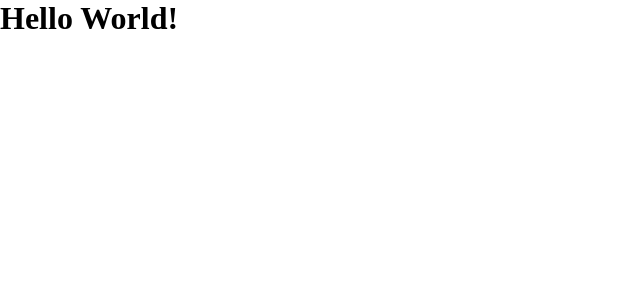
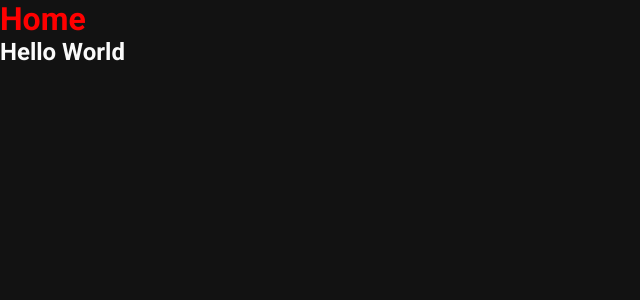
Before and after one commit to MACHADOKING/Instagram-Fullstack-JS, a React (Vite) app in the folder frontend/: page / in a window 1280 px wide. Shown: the top 300 px of the page, without its empty margins (0-640 px from the left). Built offline with nearby package versions, Linux system fonts and the light colour scheme.

Commit message:
Feat: configuring react router

```diff
--- a/frontend/package.json
+++ b/frontend/package.json
@@ -10,8 +10,11 @@
     "preview": "vite preview"
   },
   "dependencies": {
+    "@reduxjs/toolkit": "^1.9.5",
     "react": "^18.2.0",
-    "react-dom": "^18.2.0"
+    "react-dom": "^18.2.0",
+    "react-icons": "^4.10.1",
+    "react-router-dom": "^6.14.0"
   },
   "devDependencies": {
     "@types/react": "^18.0.37",
--- a/frontend/src/App.jsx
+++ b/frontend/src/App.jsx
@@ -1,10 +1,23 @@
 import "./App.css";
+
+// Router
+import { BrowserRouter, Routes, Route, Navigate } from "react-router-dom";
+// Pages
+import Home from "./pages/Home/Home";
+import Login from "./pages/Auth/Login";
+import Register from "./pages/Auth/Register";
 
 function App() {
   return (
-    <>
-      <h1>Hello World!</h1>
-    </>
+    <main className="App">
+      <BrowserRouter>
+        <Routes>
+          <Route path="/" element={<Home />} />
+          <Route path="/login" element={<Login />} />
+          <Route path="/register" element={<Register />} />
+        </Routes>
+      </BrowserRouter>
+    </main>
   );
 }
 
--- a/frontend/src/index.css
+++ b/frontend/src/index.css
@@ -1,5 +1,10 @@
+@import url("https://fonts.googleapis.com/css2?family=Roboto:ital,wght@0,100;0,300;0,400;0,500;0,700;0,900;1,100;1,300;1,400;1,500;1,700;1,900&display=swap");
+
 * {
   margin: 0;
   padding: 0;
   box-sizing: border-box;
+  font-family: "Roboto", sans-serif;
+  background-color: #121212;
+  color: #fafafa;
 }
--- /dev/null
+++ b/frontend/src/pages/Auth/Login.jsx
@@ -0,0 +1,14 @@
+// CSS
+import "./Auth.css";
+import React from "react";
+
+const Login = () => {
+  return (
+    <div>
+      <h1>Login</h1>
+      <h2>Hello World</h2>
+    </div>
+  );
+};
+
+export default Login;
--- /dev/null
+++ b/frontend/src/pages/Auth/Register.jsx
@@ -0,0 +1,14 @@
+// CSS
+import "./Auth.css";
+import React from "react";
+
+const Register = () => {
+  return (
+    <div>
+      <h1>Register</h1>
+      <h2>Hello World!</h2>
+    </div>
+  );
+};
+
+export default Register;
--- /dev/null
+++ b/frontend/src/pages/Home/Home.jsx
@@ -0,0 +1,14 @@
+// CSS
+import styles from "./Home.module.css";
+import React from "react";
+
+const Home = () => {
+  return (
+    <div className={styles.home}>
+      <h1>Home</h1>
+      <h2>Hello World</h2>
+    </div>
+  );
+};
+
+export default Home;
--- /dev/null
+++ b/frontend/src/pages/Home/Home.module.css
@@ -0,0 +1,3 @@
+.home h1 {
+  color: Red;
+}
```
Also changed, not shown: frontend/src/pages/Auth/Auth.css (added), 1 other file (tests, documents, lock files or other folders).
